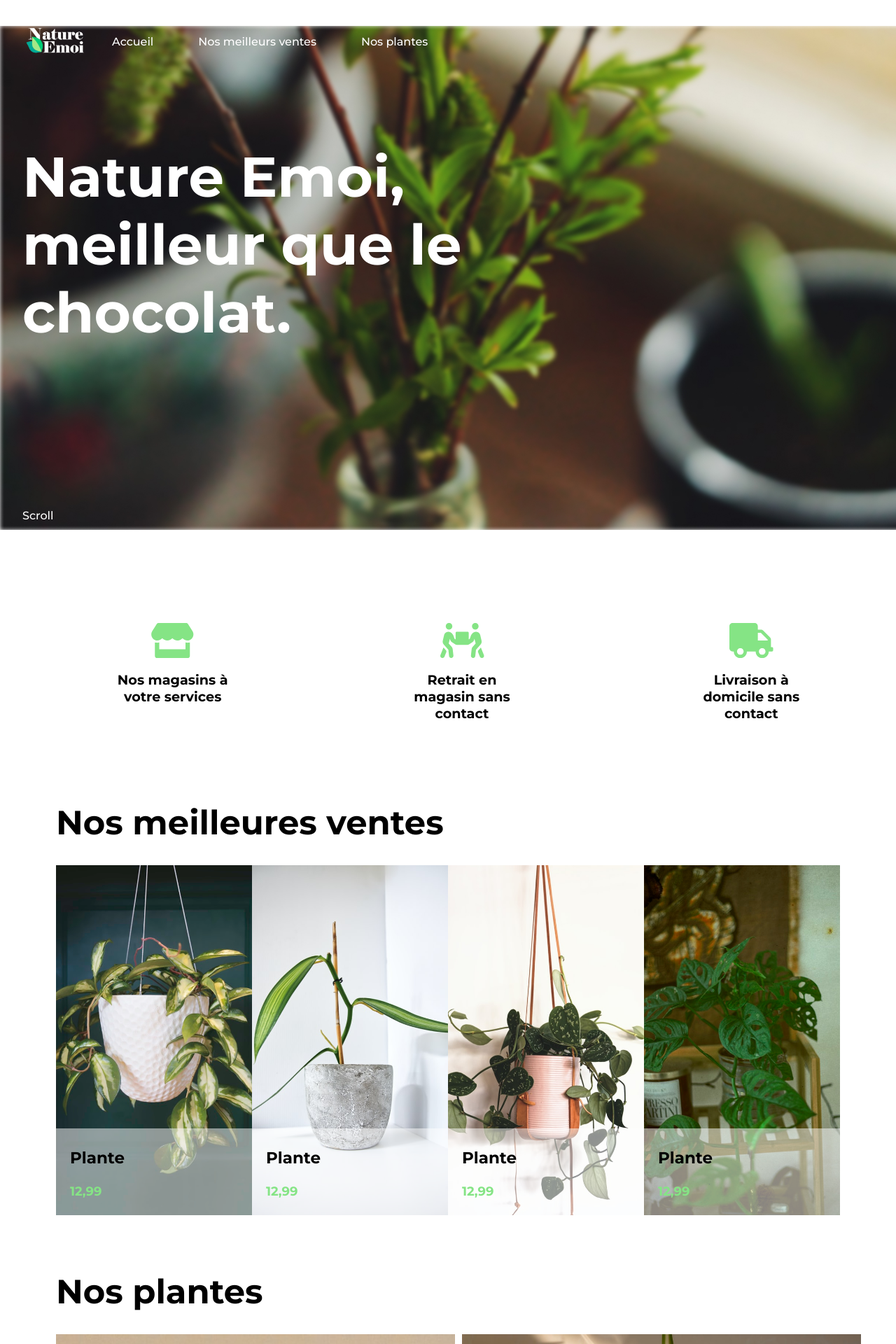
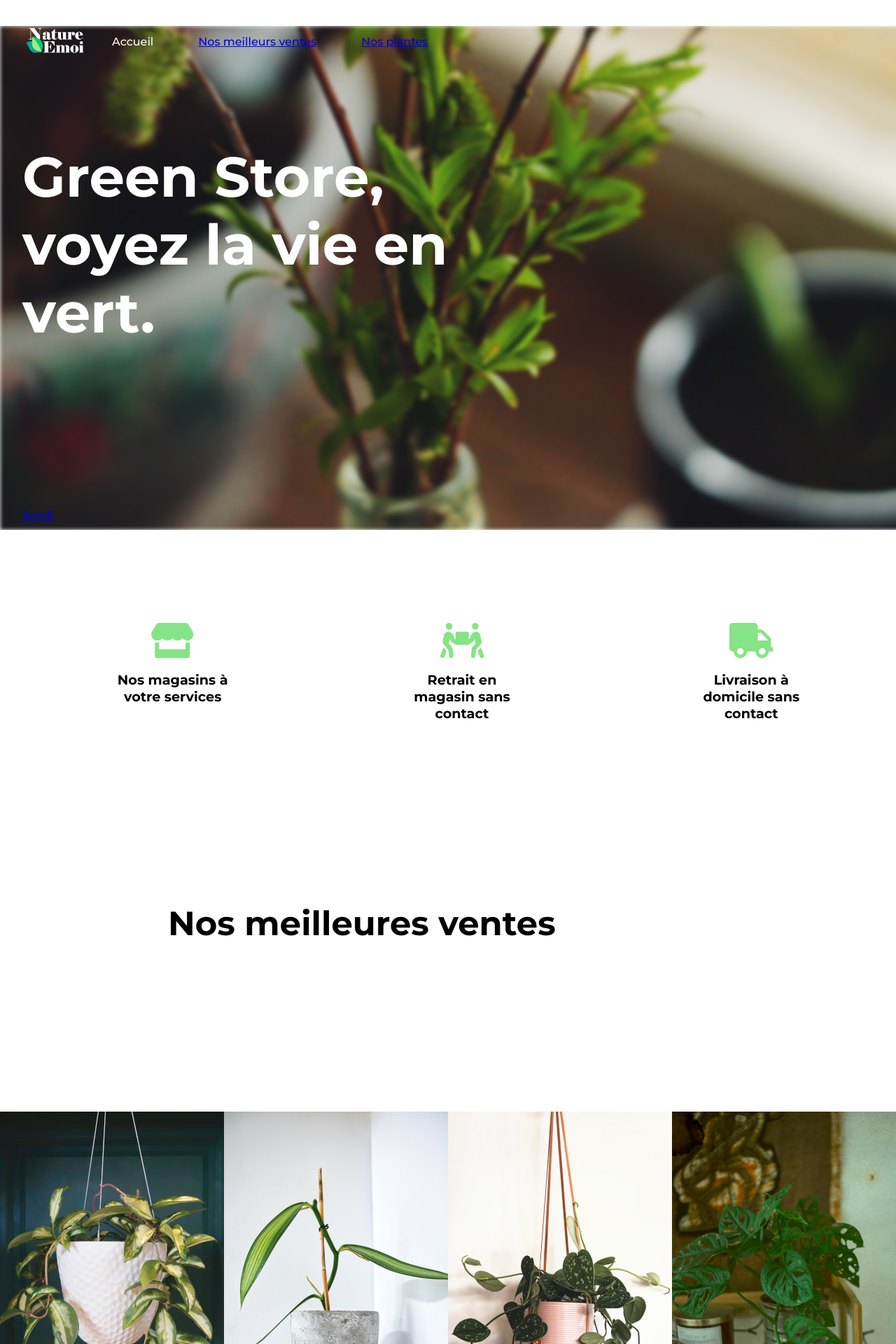
Before and after one commit to MarionD-23/green-store, a PHP site: page / in a window 1280 px wide. Shown: the top 1920 px of the page at 70% size. Run offline with PHP 8.4, Linux system fonts and the light colour scheme.

Commit message:
links added

```diff
--- a/index.php
+++ b/index.php
@@ -3,7 +3,7 @@
 <head>
     <meta charset="UTF-8">
     <meta name="viewport" content="width=device-width, initial-scale=1.0">
-    <title>Document</title>
+    <title>Green Store</title>
     <link rel="stylesheet" type="text/css" href=styles.css />
     <script src="https://cdnjs.cloudflare.com/ajax/libs/font-awesome/5.15.1/js/all.min.js"></script>
 </head>
@@ -13,16 +13,16 @@
             <img src="./assets/images/logo.png" alt="logo natureemoi" class="logo">
             <nav class="menu">
                 <li>Accueil</li>
-                <li>Nos meilleurs ventes</li>
-                <li>Nos plantes</li>
+                <li><a href="#best-sells">Nos meilleurs ventes </a></li>
+                <li><a href="#plants">Nos plantes</a></li>
             </nav>
         </div>
         <div class="title">
-            <h1>Nature Emoi, meilleur que le chocolat.</h1>
-            <p>Scroll</p>
+            <h1>Green Store, voyez la vie en vert.</h1>
+            <p><a href="#services">Scroll</a> </p>
         </div>
     </header>
-    <div class="services">
+    <div id="services">
         <ul class="services-list">
             <li>
                 <i class="fas fa-store delivery-icon"></i>
@@ -38,8 +38,8 @@
             </li>
         </ul>
     </div>
-    <div class="best-sells">
-        <h1>Nos meilleures ventes</h1>
+    <section class="best-sells">
+        <h1 id="best-sells">Nos meilleures ventes</h1>
 
         <div class="product-list">
             <a class="product product1 no-grid">
@@ -67,10 +67,10 @@
                 </div>
             </a>
         </div>
-    </div>
+    </section>
 
-    <div class="plants">
-        <h1>Nos plantes</h1>
+    <section class="plants">
+        <h1 id="plants">Nos plantes</h1>
         <div class="plant-list">
             <a class="plant plant1">
                 <div class="informations">
@@ -109,7 +109,7 @@
                 </div>
             </a>
         </div>
-    </div>
+    </section>
     <footer>
         <p>2020 - Nature Emoi</p>
         <p>&copy; Conditions générales de ventes</p>
--- a/styles.css
+++ b/styles.css
@@ -76,7 +76,7 @@ h1 {
     font-size: 3em;
 }
 
-.best-sells {
+#best-sells {
     margin: 5em
 }
 
```
